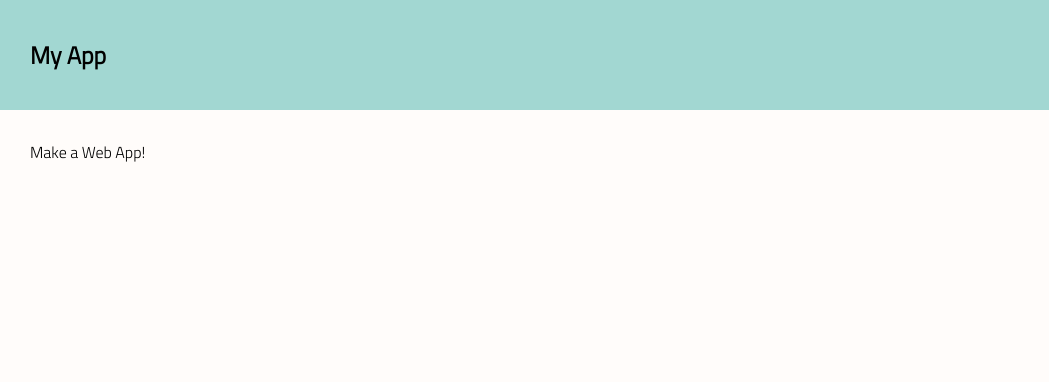
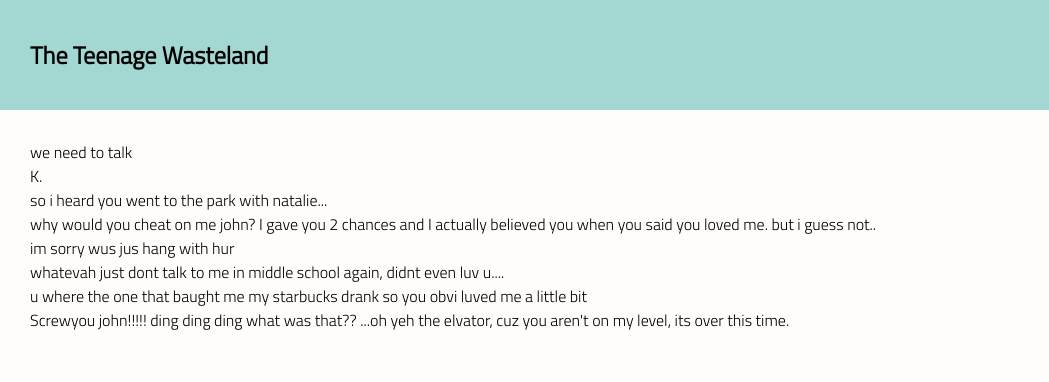
Before and after one commit to kakizaki55/madlib-group-project, a plain HTML site: page index.html in a window 1280 px wide. Shown: the top 382 px of the page, 0-1049 px from the left. Drawn offline with Linux system fonts and the light colour scheme.

Commit message:
text script finished

```diff
--- a/index.html
+++ b/index.html
@@ -8,18 +8,42 @@
     <link href="https://fonts.googleapis.com/css2?family=Titillium+Web:wght@300&display=swap" rel="stylesheet">
     <link rel="stylesheet" href="./styles/reset.css">
     <link rel="stylesheet" href="./styles/styles.css">
-    <title>My App</title>
+    <title>madlib-teenage-wastland</title>
 </head>
 
 <body>
     <header>
-        <h1>My App</h1>
+        <h1> The Teenage Wasteland</h1>
         <img src="assets/big-logo.png" />
     </header>
 
     <main>
+        <div id="right-text">
+            we need to <span id="verb-1"> talk </span>
+        </div>
+        <div id="left-text">
+            K.
+        </div>
+        <div id="left-text">
+            so i heard you went to the park with natalie...
+        </div>
+        <div id="left-text">
+            why would you cheat on me john? I gave you 2 chances and I actually believed you when you said you loved me. but i guess not..
+        </div>
+        <div id="right-text">
+            im sorry wus jus hang with hur
+        </div>
+        <div id="left-text">
+            whatevah just dont talk to me in middle school again, didnt even luv u....
+        </div>
+        <div id="right-text">
+            u where the one that baught me my starbucks drank so you obvi luved me a little bit
+        </div>
+        <div id="left-text">
+            Screwyou john!!!!! ding ding ding what was that??    ...oh yeh the elvator, cuz you aren't on my level, its over this time.
+        </div>
 
-        Make a Web App!
+
 
     </main>
 
```
